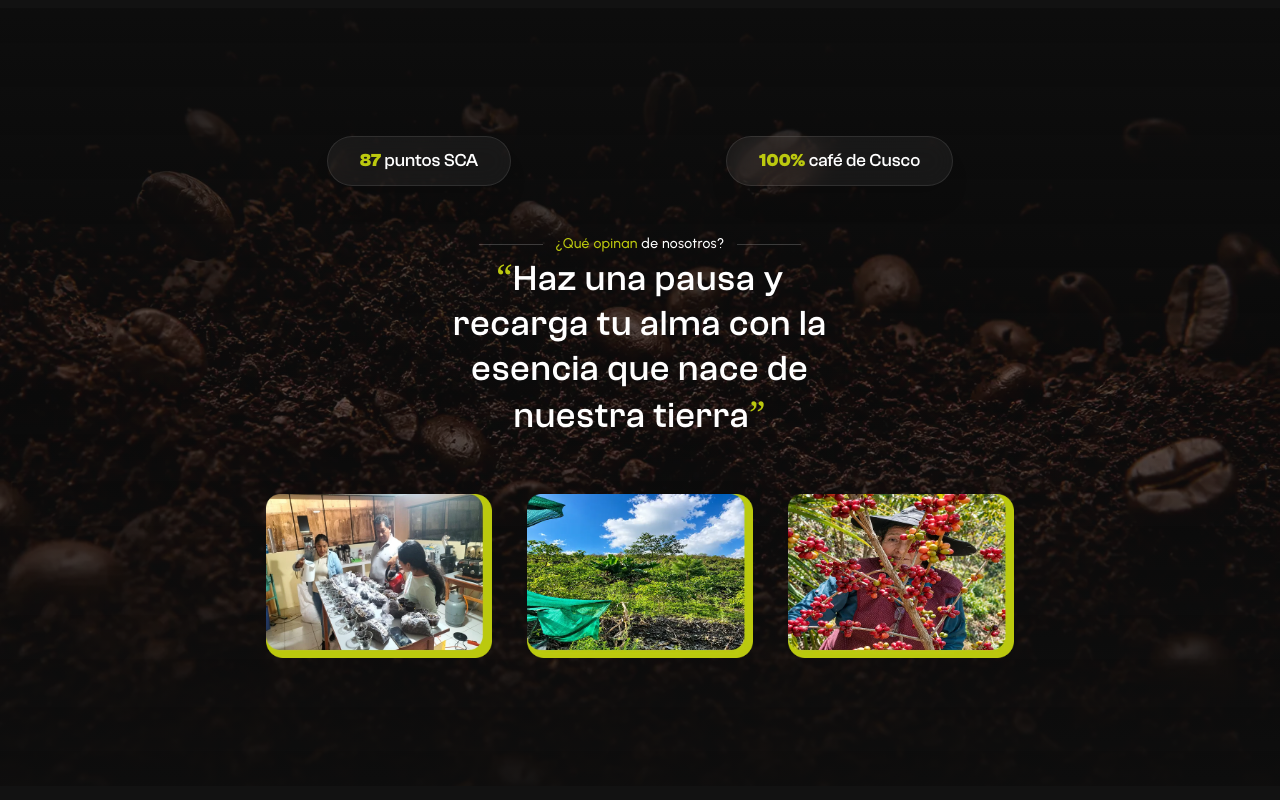
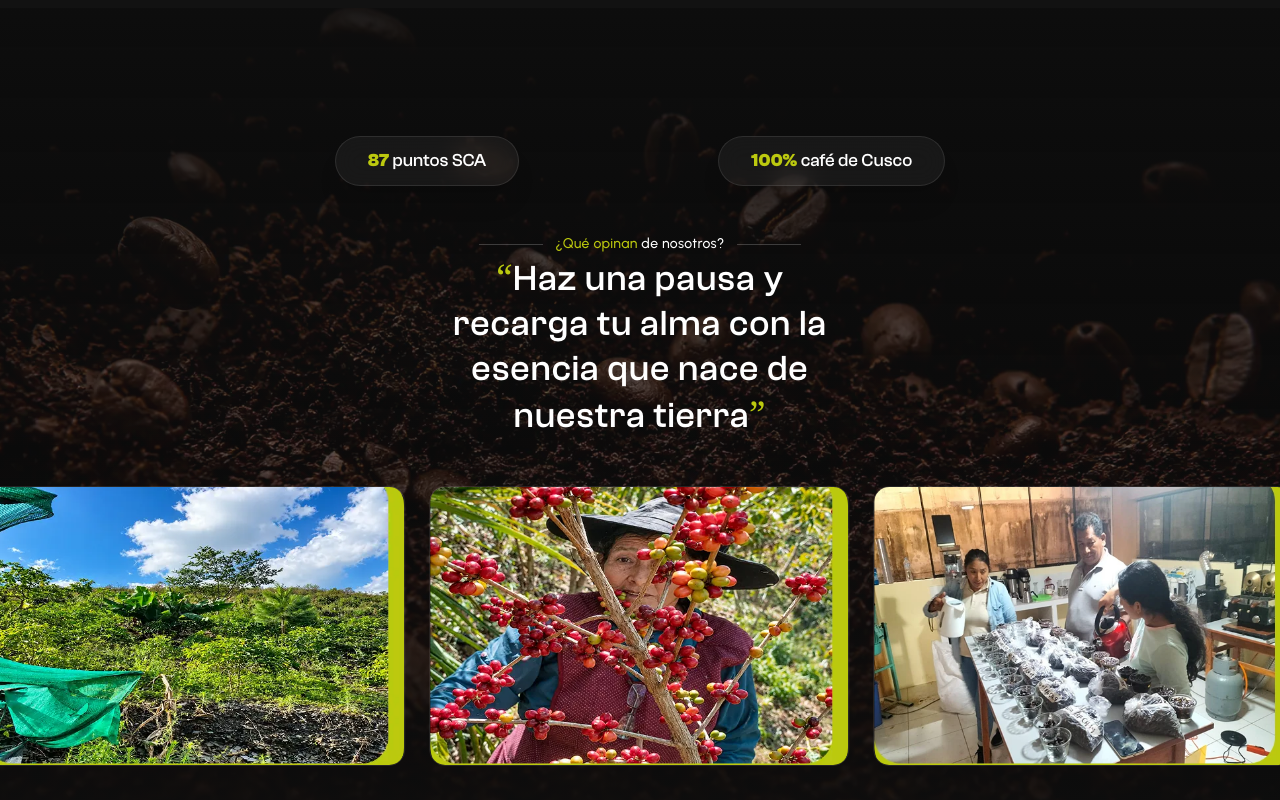
Before and after one commit to Sayni-Team/sayni-landing, a Next.js app: page / in a window 1280 px wide. Shown: the part 4000-4800 px from the top of the page. Built offline with nearby package versions, Linux system fonts and the light colour scheme.

Commit message:
Update Testimonials.tsx

```diff
--- a/src/features/Testimonials.tsx
+++ b/src/features/Testimonials.tsx
@@ -3,7 +3,16 @@
 import Image from "next/image";
 import { motion, Variants } from "framer-motion";
 
-// Variantes de animación general
+// Array de imágenes base
+const galleryImages = [
+    { src: "/assets/features/family.webp", alt: "Proceso de café 1 - Familia" },
+    { src: "/assets/features/field.webp", alt: "Proceso de café 2 - Campo" },
+    { src: "/assets/features/farmer.webp", alt: "Proceso de café 3 - Agricultor" },
+];
+
+// Duplicamos las imágenes para lograr el loop infinito continuo
+const marqueeImages = [...galleryImages, ...galleryImages, ...galleryImages, ...galleryImages];
+
 const containerVariants: Variants = {
     hidden: { opacity: 0 },
     visible: {
@@ -22,19 +31,6 @@ const itemUpVariants: Variants = {
         y: 0,
         transition: {
             duration: 0.8,
-            ease: [0.215, 0.61, 0.355, 1], // cubic-bezier para entrada ultra fluida
-        },
-    },
-};
-
-const imageVariants: Variants = {
-    hidden: { opacity: 0, y: 25, scale: 0.95 },
-    visible: {
-        opacity: 1,
-        y: 0,
-        scale: 1,
-        transition: {
-            duration: 0.7,
             ease: [0.215, 0.61, 0.355, 1],
         },
     },
@@ -42,7 +38,7 @@ const imageVariants: Variants = {
 
 export default function TestimonialsSection() {
     return (
-        <section className="relative w-full py-20 lg:py-32 px-6 overflow-hidden flex flex-col items-center justify-center min-h-[600px] text-white">
+        <section className="relative w-full py-20 lg:py-32 overflow-hidden flex flex-col items-center justify-center min-h-[600px] text-white">
 
             {/* FONDO PRINCIPAL CON FADE IN */}
             <motion.div
@@ -59,27 +55,24 @@ export default function TestimonialsSection() {
                     className="object-cover object-center opacity-40"
                     priority
                 />
-                {/* Gradient overlay para suavizar bordes superior e inferior */}
                 <div className="absolute inset-0 bg-gradient-to-b from-[#0e0e0e]/80 via-transparent to-[#0e0e0e]/80" />
             </motion.div>
 
-            {/* CONTENEDOR GENERAL CON STAGGER ANIMATION */}
+            {/* CONTENEDOR TEXTOS Y BADGES (CON MAX-WIDTH) */}
             <motion.div
                 variants={containerVariants}
                 initial="hidden"
                 whileInView="visible"
                 viewport={{ once: true, amount: 0.2 }}
-                className="w-full max-w-5xl mx-auto text-center space-y-12 relative z-10 font-clash"
+                className="w-full max-w-5xl mx-auto px-6 text-center space-y-12 relative z-10 font-clash"
             >
 
                 {/* BADGES FLOTANTES SUPERIORES */}
                 <motion.div variants={itemUpVariants} className="flex flex-wrap items-center justify-evenly gap-4">
-                    {/* Badge 1: 87 puntos SCA */}
                     <div className="px-8 py-2.5 rounded-full bg-white/5 backdrop-blur-md border border-white/10 text-sm sm:text-lg font-medium shadow-xl transition-colors duration-300 hover:border-[#BCC90F]/40">
                         <span className="text-[#BCC90F] font-bold">87</span> puntos SCA
                     </div>
 
-                    {/* Badge 2: 100% café de Cusco */}
                     <div className="px-8 py-2.5 rounded-full bg-white/5 backdrop-blur-md border border-white/10 text-sm sm:text-lg font-medium shadow-xl transition-colors duration-300 hover:border-[#BCC90F]/40">
                         <span className="text-[#BCC90F] font-bold">100%</span> café de Cusco
                     </div>
@@ -87,8 +80,6 @@ export default function TestimonialsSection() {
 
                 {/* SECCIÓN CITA / TESTIMONIAL */}
                 <motion.div variants={itemUpVariants} className="space-y-6 max-w-md sm:max-w-lg mx-auto">
-
-                    {/* ENCABEZADO CON LÍNEAS CONECTORAS */}
                     <div className="flex items-center justify-center gap-3 mb-0">
                         <span className="h-[1px] w-8 sm:w-16 bg-white/20" />
                         <span className="font-urbanist text-xs sm:text-sm font-medium tracking-wide whitespace-nowrap">
@@ -97,7 +88,6 @@ export default function TestimonialsSection() {
                         <span className="h-[1px] w-8 sm:w-16 bg-white/20" />
                     </div>
 
-                    {/* FRASE ENTRE COMILLAS */}
                     <blockquote className="font-clash text-2xl sm:text-3xl lg:text-4xl font-medium leading-tight tracking-wide text-white max-w-[280px] sm:max-w-[380px] mx-auto text-balance">
                         <span className="text-[#BCC90F] font-serif">“</span>
                         Haz una pausa y <br /> recarga tu alma con la <br /> esencia que nace de nuestra tierra
@@ -105,55 +95,41 @@ export default function TestimonialsSection() {
                     </blockquote>
                 </motion.div>
 
-                {/* GALERÍA DE 3 IMÁGENES CON ANIMACIÓN ESCALONADA */}
-                <motion.div variants={itemUpVariants} className="grid grid-cols-1 sm:grid-cols-3 gap-3 sm:gap-4 w-full max-w-xl sm:max-w-2xl lg:max-w-3xl mx-auto pt-2">
-                    {/* Imagen 1 */}
+            </motion.div>
+
+            {/* CARRUSEL INFINITO FULL WIDTH (SIN FADE LATERAL) */}
             <motion.div
-                        variants={imageVariants}
-                        whileHover={{ scale: 1.04 }}
-                        transition={{ duration: 0.3, ease: "easeOut" }}
-                        className="relative aspect-[3/2] w-full rounded-2xl overflow-hidden"
+                initial={{ opacity: 0, y: 30 }}
+                whileInView={{ opacity: 1, y: 0 }}
+                viewport={{ once: true }}
+                transition={{ duration: 0.8, delay: 0.4 }}
+                className="w-full mt-12 overflow-hidden relative z-10"
+            >
+                <motion.div
+                    className="flex items-center gap-4 sm:gap-6 w-max"
+                    animate={{ x: ["0%", "-25%"] }}
+                    transition={{
+                        ease: "linear",
+                        duration: 20,
+                        repeat: Infinity,
+                    }}
+                >
+                    {marqueeImages.map((img, idx) => (
+                        <div
+                            key={idx}
+                            className="relative aspect-[3/2] w-[280px] sm:w-[360px] md:w-[420px] shrink-0 rounded-2xl overflow-hidden border border-white/10"
                         >
                             <Image
-                            src="/assets/features/family.webp"
-                            alt="Proceso de café 1"
+                                src={img.src}
+                                alt={img.alt}
                                 fill
-                            className="object-contain"
+                                className="object-cover transition-transform duration-500 hover:scale-105"
                             />
-                    </motion.div>
-
-                    {/* Imagen 2 */}
-                    <motion.div
-                        variants={imageVariants}
-                        whileHover={{ scale: 1.04 }}
-                        transition={{ duration: 0.3, ease: "easeOut" }}
-                        className="relative aspect-[3/2] w-full rounded-2xl overflow-hidden"
-                    >
-                        <Image
-                            src="/assets/features/field.webp"
-                            alt="Proceso de café 2"
-                            fill
-                            className="object-contain"
-                        />
-                    </motion.div>
-
-                    {/* Imagen 3 */}
-                    <motion.div
-                        variants={imageVariants}
-                        whileHover={{ scale: 1.04 }}
-                        transition={{ duration: 0.3, ease: "easeOut" }}
-                        className="relative aspect-[3/2] w-full rounded-2xl overflow-hidden"
-                    >
-                        <Image
-                            src="/assets/features/farmer.webp"
-                            alt="Proceso de café 3"
-                            fill
-                            className="object-contain"
-                        />
+                        </div>
+                    ))}
                 </motion.div>
             </motion.div>
 
-            </motion.div>
         </section>
     );
 }
```
Lines whose indentation alone changed are shown as unchanged.
